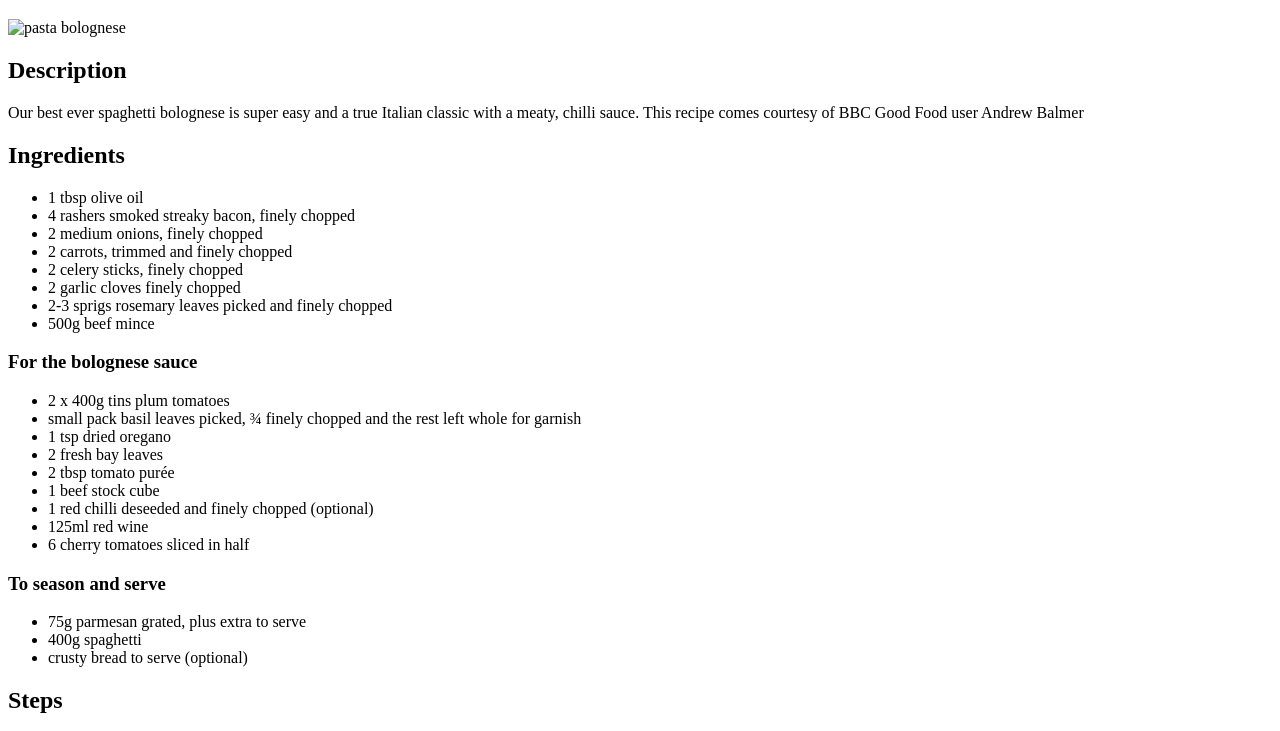
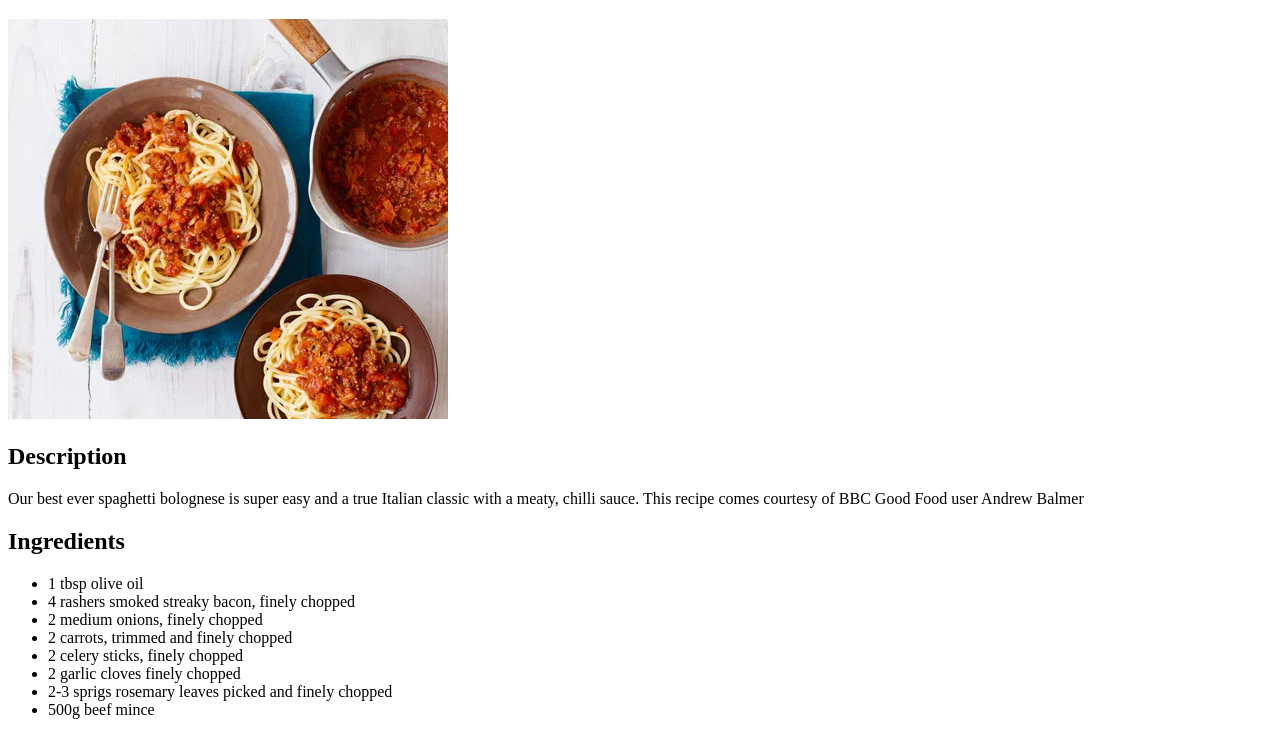
Before and after one commit to DariaTish/odin-recipes, a plain HTML site: page recipes/pasta-bolognese.html in a window 1280 px wide. Shown: the part 61-792 px from the top of the page. Drawn offline with Linux system fonts and the light colour scheme.

Commit message:
Fix image

```diff
--- a/recipes/pasta-bolognese.html
+++ b/recipes/pasta-bolognese.html
@@ -8,7 +8,7 @@
 </head>
 <body>
     <h1>Spaghetti bolognese</h1>
-    <img src="spaghetti-bolognese.html" alt="pasta bolognese">
+    <img src="spaghetti-bolognese.webp" alt="pasta bolognese">
 
     <h2>Description</h2>
     <p>Our best ever spaghetti bolognese is super easy and a true Italian classic with a meaty, chilli sauce. This recipe comes courtesy of BBC Good Food user Andrew Balmer</p>
```
